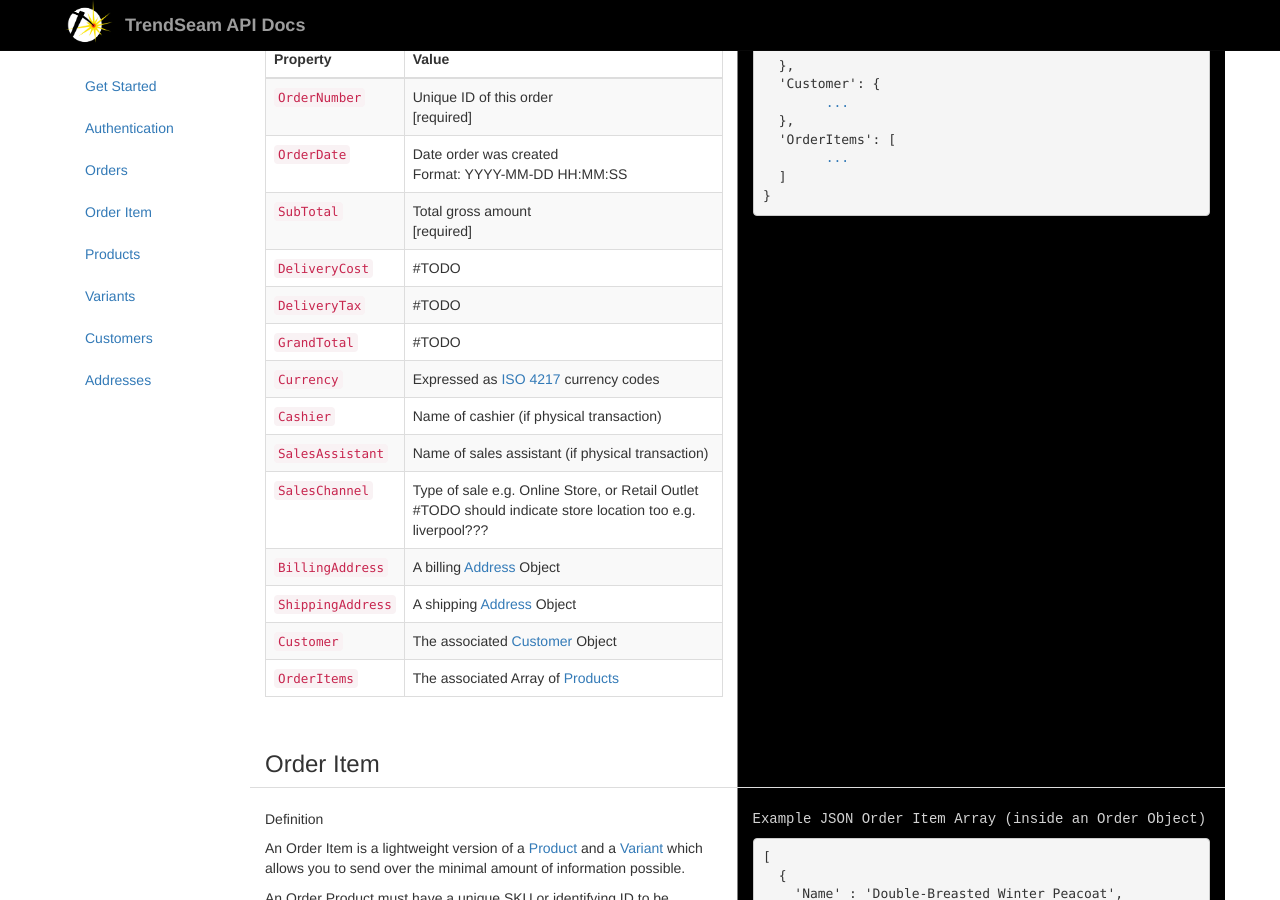
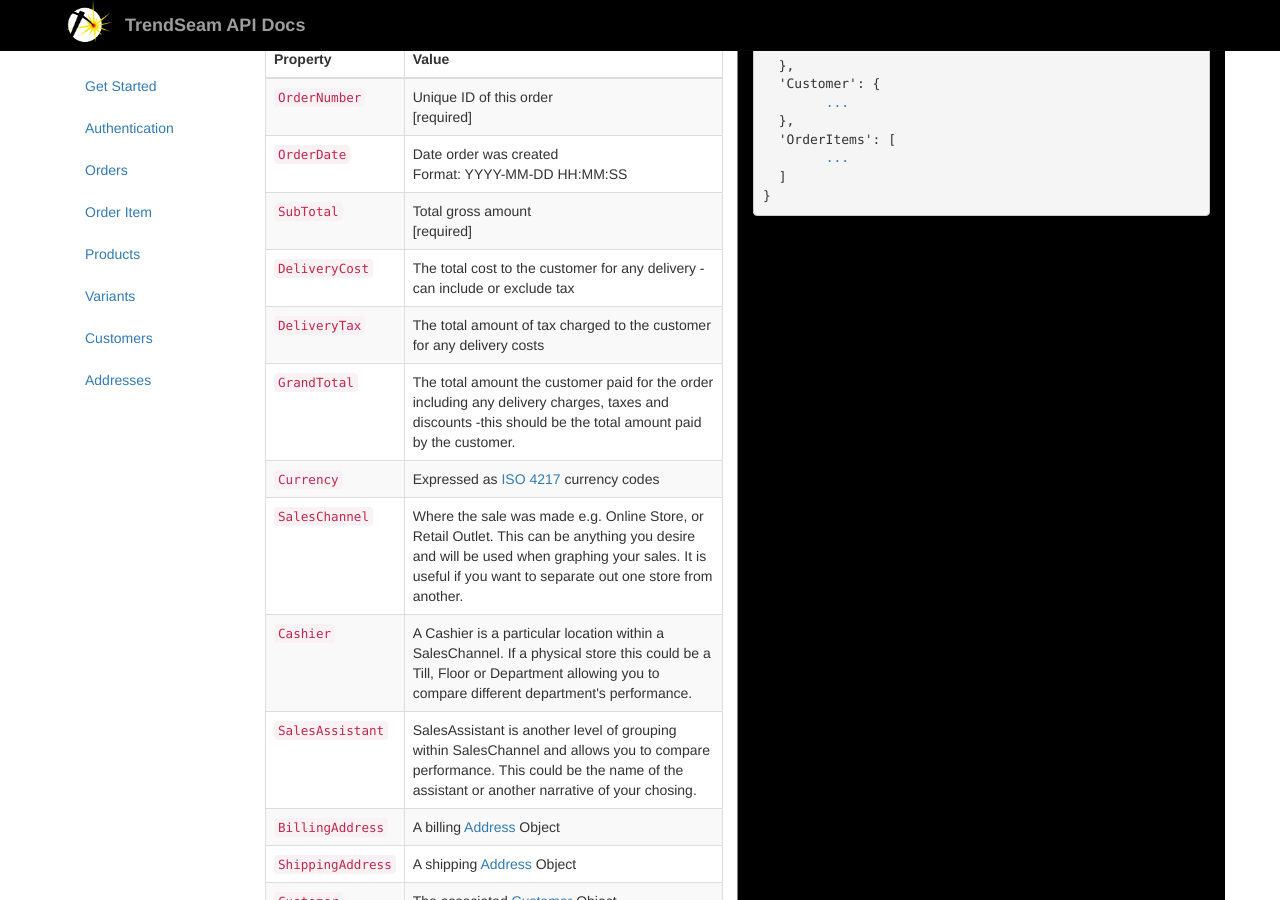
Before and after one commit to TrendSeam/API-Docs, a Jekyll site: the page built from api/index.html, in a window 1280 px wide and 900 px high, scrolled down 2779 px. Built offline with Jekyll 4.4.1, drawn with Linux system fonts in a browser that asks for light colours; nearby versions of some CDN libraries; library files that are not in the unit come from our copies; Markdown is read by kramdown in place of the engine named in the settings.

```diff
--- a/api/index.html
+++ b/api/index.html
@@ -271,31 +271,31 @@
 							</tr>
 							<tr>
 								<td><code>DeliveryCost</code></td>
-								<td>#TODO</td>
+								<td>The total cost to the customer for any delivery -can include or exclude tax</td>
 							</tr>
 							<tr>
 								<td><code>DeliveryTax</code></td>
-								<td>#TODO</td>
+								<td>The total amount of tax charged to the customer for any delivery costs</td>
 							</tr>
 							<tr>
 								<td><code>GrandTotal</code></td>
-								<td>#TODO</td>
+								<td>The total amount the customer paid for the order including any delivery charges, taxes and discounts -this should be the total amount paid by the customer.</td>
 							</tr>
 							<tr>
 								<td><code>Currency</code></td>
 								<td>Expressed as <a href="http://en.wikipedia.org/wiki/ISO_4217">ISO 4217</a> currency codes</td>
 							</tr>
 							<tr>
+								<td><code>SalesChannel</code></td>
+								<td>Where the sale was made e.g. Online Store, or Retail Outlet. This can be anything you desire and will be used when graphing your sales. It is useful if you want to separate out one store from another.</td>
+							</tr>
+							<tr>
 								<td><code>Cashier</code></td>
-								<td>Name of cashier (if physical transaction)</td>
+								<td>A Cashier is a particular location within a SalesChannel. If a physical store this could be a Till, Floor or Department allowing you to compare different department's performance.</td>
 							</tr>
 							<tr>
 								<td><code>SalesAssistant</code></td>
-								<td>Name of sales assistant (if physical transaction)</td>
-							</tr>
-							<tr>
-								<td><code>SalesChannel</code></td>
-								<td>Type of sale e.g. Online Store, or Retail Outlet #TODO should indicate store location too e.g. liverpool???</td>
+								<td>SalesAssistant is another level of grouping within SalesChannel and allows you to compare performance. This could be the name of the assistant or another narrative of your chosing.</td>
 							</tr>
 							<tr>
 								<td><code>BillingAddress</code></td>
```
